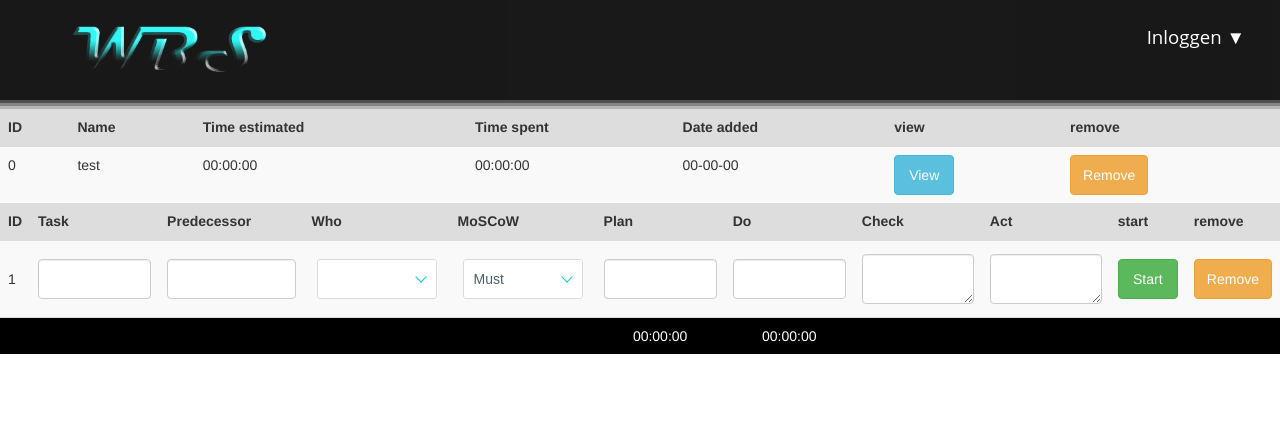
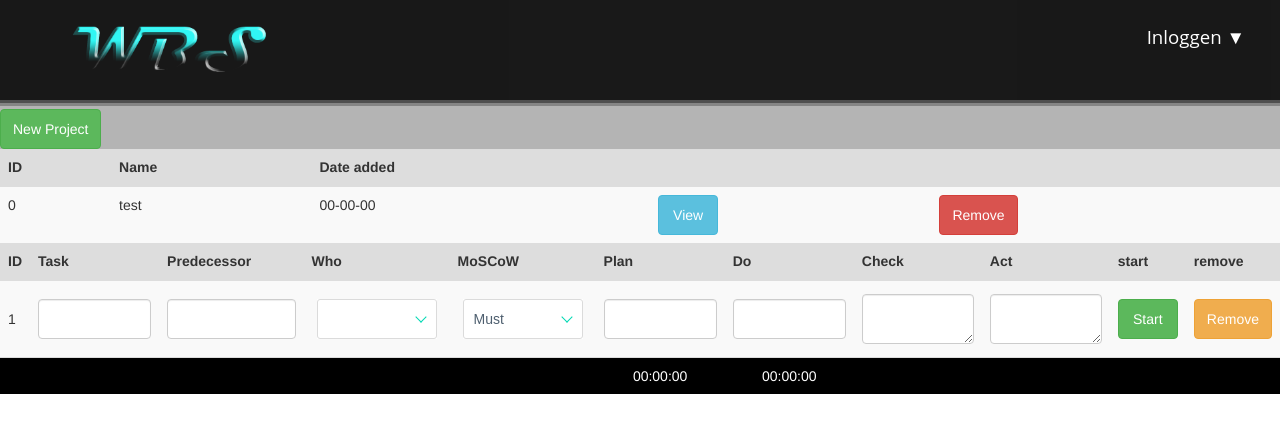
Before and after one commit to DamienKusters/wbsMonitor, a PHP site: page / in a window 1280 px wide. Shown: the top 433 px of the page. Run offline with PHP 8.4, Linux system fonts and the light colour scheme; lists and menus that the app fills with data are empty.

Commit message:
Start making new project"

```diff
--- a/css/default.css
+++ b/css/default.css
@@ -94,6 +94,12 @@ textarea {
     min-width: 60px!important;
 }
 
+#controlPanel
+{
+  background-color: #b4b4b4;
+
+}
+
 /*
 .skull_select {
  margin: 0px;
--- a/index.php
+++ b/index.php
@@ -44,28 +44,33 @@
         <!-- Projects Table -->
         <div class="container-fluid">
             <div class="row">
+              <div id="controlPanel">
+                <form>
+                  <input id="btnNewProject" class="btn btn-success" type="button" value="New Project" />
+                </form>
+              </div>
+            </div>
+        </div>
+        <div class="container-fluid">
+            <div class="row">
                 <div class="table-responsive">
                     <table class="table table-striped">
                         <thead style="background-color: #ddd">
                             <tr>
                                 <th>ID</th>
                                 <th>Name</th>
-                                <th>Time estimated</th>
-                                <th>Time spent</th>
                                 <th>Date added</th>
-                                <th>view</th>
-                                <th>remove</th>
+                                <th></th>
+                                <th></th>
                             </tr>
                         </thead>
                         <tbody>
                             <tr>
                                 <td>0</td>
                                 <td>test</td>
-                                <td>00:00:00</td>
-                                <td>00:00:00</td>
                                 <td>00-00-00</td>
                                 <td><input class="btn btn-info" type="button" value="View" /></td>
-                                <td><input class="btn btn-warning" type="button" value="Remove" /></td>
+                                <td><input class="btn btn-danger" type="button" value="Remove" /></td>
                             </tr>
                         </tbody>
                     </table>
--- a/js/default.js
+++ b/js/default.js
@@ -38,8 +38,11 @@ const createTaskRow = data => $("<tr></tr>")
 
 $(document).ready(() =>
 {
+  $("#btnNewProject").click(newProject);
+
   $(".fsSelect").select();
-  $('#login-trigger').click(function(){
+  $('#login-trigger').click(function()
+  {
       $(this).next('#login-content').slideToggle();
       $(this).toggleClass('active');
       if ($(this).hasClass('active')){
@@ -47,5 +50,10 @@ $(document).ready(() =>
       }else{
           $(this).find('span').html('&#x25BC;');
       }
+  });
 });
-});
+
+function newProject()
+{
+  alert("kek");
+}
```
